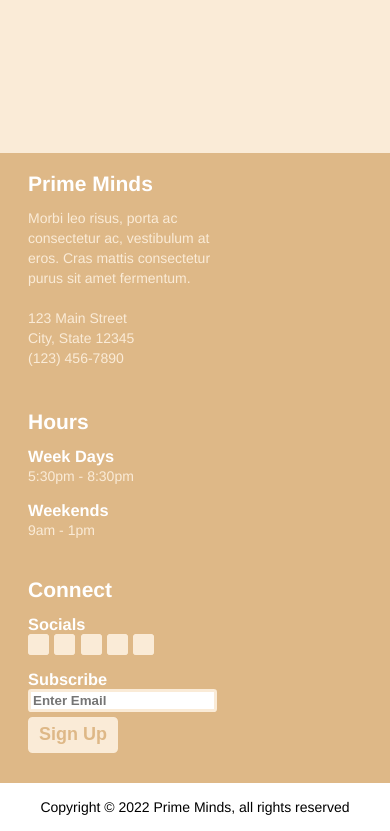
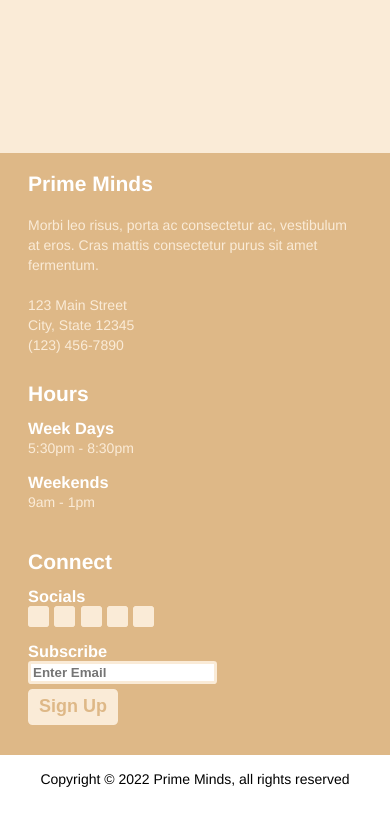
Before and after one commit to gohopventure/prime-minds, an Angular app: page /home in a window 390 px wide. Shown: the part 4195-5026 px from the top of the page. After the commit the page ends 4998 px from the top, so only its background shows below. Built offline with nearby package versions, Linux system fonts and the light colour scheme; a web font is replaced by a local one.

Commit message:
Updates address card color and size

```diff
--- a/src/app/components/address-card/address-card.component.css
+++ b/src/app/components/address-card/address-card.component.css
@@ -2,12 +2,12 @@
     display: flex;
     flex-direction: column;
     height:15em;
-    min-width: 15em;
+    min-width: 10em;
 }
 
 h2 {
     color: white;
-    margin: 1em 0 0 0 ;
+    margin: 1em 0 ;
 }
 
 a {
@@ -16,7 +16,7 @@ a {
 }
 
 .address {
-    margin: 1em 0;
+    margin: 0;
 }
 
 p {
@@ -26,12 +26,4 @@ p {
 }
 
 @media only screen and (max-width: 999px) {
-    .card-container {
-        min-height: 10em;
-        margin-bottom: 2em;
-    }
-
-    p {
-        max-width: 15em;
-    }
 }
```
